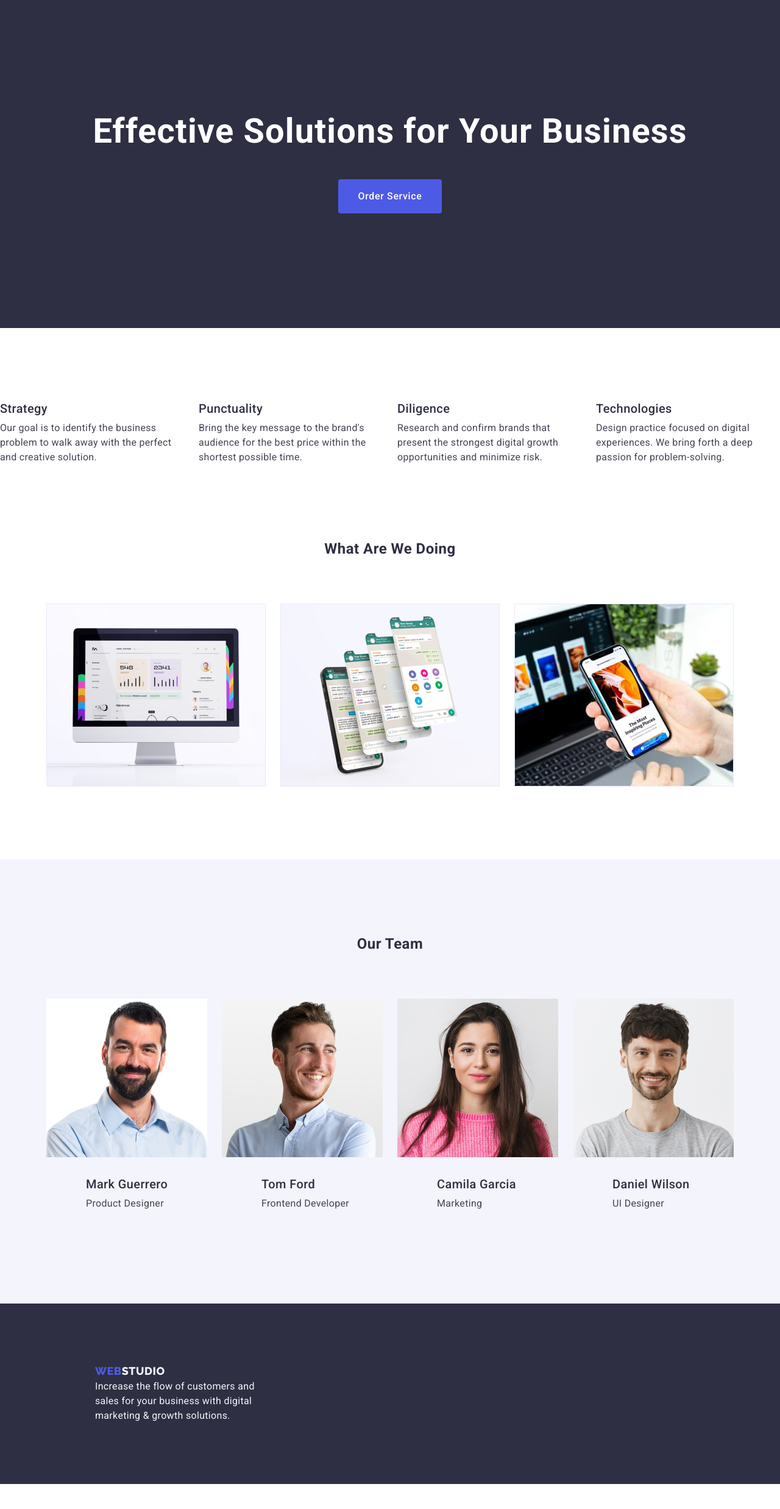
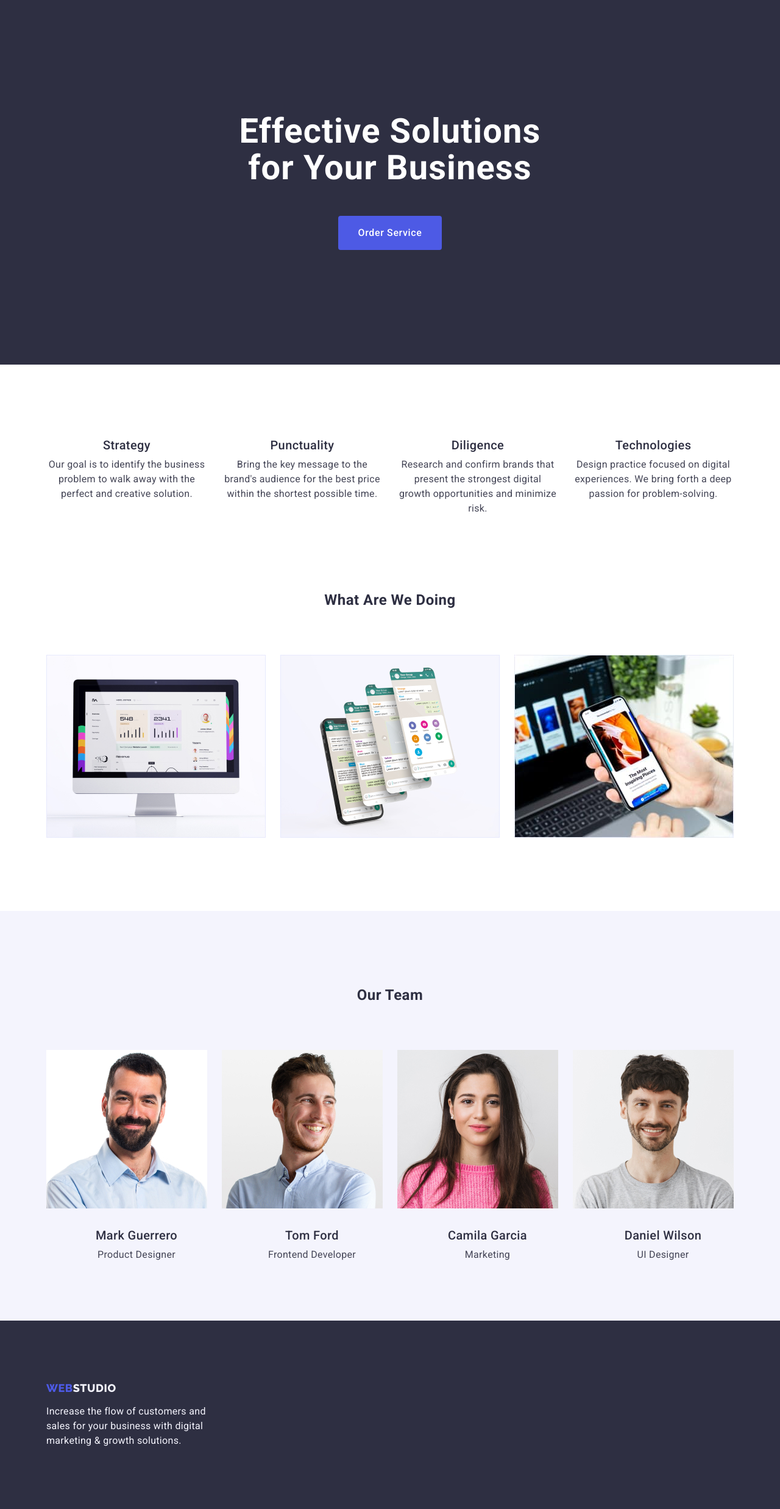
Before and after one commit to Oksanamarusich/goit-markup-hw-03, a plain HTML site: page index.html in a window 1280 px wide. Shown: the part 75-2550 px from the top of the page at 61% size. Before the commit the page ends 2509 px from the top, so only its background shows below. Drawn offline with nearby package versions, Linux system fonts and the light colour scheme.

Commit message:
mistakes-2

```diff
--- a/css/styles.css
+++ b/css/styles.css
@@ -183,7 +183,7 @@ flex-basis: calc ((100%-var(--indent)* (var(--items)-1))/ var(--items));
 */
 .header {
 
-  border-bottom:  1px solid var(--hero-background) ;
+border-bottom: 1px solid var(--border-buttoms);
 
 
 }
@@ -280,7 +280,7 @@ align-items: center;
 */
 
 .hero-title {
- max-width: 496px
+ max-width: 496px;
  margin-right: auto;
  margin-left: auto;
  margin-bottom: 48px;
@@ -319,12 +319,15 @@ align-items: center;
 
 .list-advantages {
   display: flex;
-  align-items: center;
-  gap: 24px;
+   gap: 24px;
+
+
+
+
 
 }
 .item-advantages {
-  width: calc((100% - 72px) / 4);
+ width: calc((100% - 72px) / 4);
 }
 
 
@@ -332,6 +335,7 @@ align-items: center;
 
  min-width: 264px;
   margin-bottom: 8px;
+  text-align: center;
 
   font-size: 20px;
   font-weight: 500;
@@ -341,7 +345,7 @@ align-items: center;
 }
 
 .text-style-body {
-
+text-align: center;
  min-width: 264px;
 
   font-size: 16px;
@@ -360,6 +364,9 @@ align-items: center;
   padding-bottom: 120px;
 }
 .container-doing {
+
+}
+.doing-list {
 
 }
 
@@ -391,8 +398,7 @@ margin-left: auto;
 }
 
 .card-text {
-padding: 0 49px;
-margin: 32px 16px;
+padding: 32px 16px;
 width: 232px;
 height: 56px;
 
@@ -402,6 +408,9 @@ height: 56px;
 --items: 4;
 justify-content: center;
 
+}
+.item-team {
+  border-radius: 0px 0px 4px 4px;
 }
 
 /**
@@ -433,10 +442,7 @@ justify-content: center;
 
 }
 .text-card-portfolio {
-  padding-top: 32px;
-  padding-bottom: 32px;
-  padding-left: 16px;
-  padding-right: auto;
+ padding: 32px 16px;
   border-top: none;
   border-right: 1px solid var(--border-buttoms);
   border-bottom: 1px solid var(--border-buttoms);
@@ -459,9 +465,11 @@ row-gap: 48px
 .section-footer {
   width: 100%;
   background-color: var(--hero-background);
-  padding-top: 100px;
-  padding-bottom: 100px;
-  padding-left: 156px;
+  padding: 100px 0;
+}
+.logo-footer {
+  display: inline-block;
+  margin-bottom: 16px;
 }
 
 
--- a/index.html
+++ b/index.html
@@ -9,9 +9,8 @@
     <link rel="preconnect" href="https://fonts.gstatic.com" crossorigin>
     <link href="https://fonts.googleapis.com/css2?family=Raleway:wght@800&family=Roboto:wght@400;500;700;900&display=swap"
         rel="stylesheet">
-    <link rel="stylesheet" href="https://cdnjs.cloudflare.com/ajax/libs/modern-normalize/1.1.0/modern-normalize.min.css"
-            integrity="sha512-wpPYUAdjBVSE4KJnH1VR1HeZfpl1ub8YT/NKx4PuQ5NmX2tKuGu6U/JRp5y+Y8XG2tV+wKQpNHVUX03MfMFn9Q=="
-            crossorigin="anonymous" referrerpolicy="no-referrer" />
+   <link rel="stylesheet" href="https://cdnjs.cloudflare.com/ajax/libs/modern-normalize/1.1.0/modern-normalize.min.css">
+
     <link rel="stylesheet" href="./css/styles.css">
 </head>
 
@@ -62,11 +61,11 @@
                     </section>
 
 
-                    <section class="section-advantages"
+                    <section class="section-advantages">
                         <div class="container">
                             <h2 class="secondary-title" hidden>Our advantages</h2>
-                            <ul class=" list-advantages list">
-                                <li class="item-advantages">
+                            <ul class="  list-advantages list">
+                                <li class=" item-advantages">
 
                                     <h3 class="third-title">Strategy</h3>
                                     <p class="text-style-body"> Our goal is to identify the business
@@ -94,6 +93,9 @@
                                 </li>
                             </ul>
                         </div>
+
+
+
                     </section>
 
 
@@ -103,14 +105,14 @@
                     <section class="section-doing">
                         <div class="container">
                             <h2 class="secondary-title ">What are we doing</h2>
-                            <ul class=" card-set section-doing-list list">
-                                <li class="card-set-item section-work-item">
+                            <ul class=" card-set doing-list list">
+                                <li class="card-set-item ">
                                     <img class="img" src="./images/img1.jpg" alt="photo " width="360">
                                 </li>
-                                <li class="card-set-item">
+                                <li class="card-set-item ">
                                     <img class="img" src="./images/img2.jpg" alt="image smartphone" width="360">
                                 </li>
-                                <li class="card-set-item">
+                                <li class="card-set-item ">
                                     <img class="img" src="./images/img3.jpg" alt="image" width="360">
                                 </li>
                             </ul>
@@ -123,7 +125,7 @@
                             <h2 class="secondary-title">Our Team</h2>
                             <ul class="card-set team-list list">
 
-                                <li class="card-set-item">
+                                <li class="card-set-item  item-team">
 
                                     <img class="" src="./images/img.jpg" alt="portret Mark" width="264">
                                     <div class="card-text">
@@ -134,7 +136,7 @@
 
 
                                 </li>
-                                <li class="card-set-item">
+                                <li class="card-set-item item-team">
 
                                     <img class="" src="./images/img(1).jpg" alt="portret Tom" width="264">
                                     <div class="card-text">
@@ -144,7 +146,7 @@
 
 
                                 </li>
-                                <li class="card-set-item">
+                                <li class="card-set-item item-team">
 
                                     <img class="" src="./images/img(2).jpg" alt="portret Camila" width="264">
                                     <div class="card-text">
@@ -154,7 +156,7 @@
 
 
                                 </li>
-                                <li class="card-set-item">
+                                <li class="card-set-item item-team">
 
                                     <img class="" src="./images/img(3).jpg" alt="portret Daniel" width="264">
                                     <div class="card-text">
@@ -172,8 +174,8 @@
            </main>
 
             <footer class="section-footer">
-                 <div>
-                    <a class="logo link">Web<span class="logo-span-light">Studio</span></a>
+                 <div class="container">
+                    <a class=" logo-footer logo link">Web<span class="logo-span-light">Studio</span></a>
                     <p class="light-text-body">Increase the flow of customers and sales for your business with digital marketing
                         &
                         growth solutions.
--- a/portfolio.html
+++ b/portfolio.html
@@ -9,18 +9,16 @@
     <link rel="preconnect" href="https://fonts.gstatic.com" crossorigin>
     <link href="https://fonts.googleapis.com/css2?family=Raleway:wght@800&family=Roboto:wght@400;500;700;900&display=swap"
         rel="stylesheet">
-    <link rel="stylesheet" href="https://cdnjs.cloudflare.com/ajax/libs/modern-normalize/1.1.0/modern-normalize.min.css"
-            integrity="sha512-wpPYUAdjBVSE4KJnH1VR1HeZfpl1ub8YT/NKx4PuQ5NmX2tKuGu6U/JRp5y+Y8XG2tV+wKQpNHVUX03MfMFn9Q=="
-            crossorigin="anonymous" referrerpolicy="no-referrer" />
+    <link rel="stylesheet" href="https://cdnjs.cloudflare.com/ajax/libs/modern-normalize/1.1.0/modern-normalize.min.css">
     <link rel="stylesheet" href="./css/styles.css">
 </head>
 
         <body>
-            <header class="header"  >
+        <header class="header">
             <div class=" header-container container">
+
+                <nav class="menu-nav">
                     <a class="logo link">Web<span class="logo-span">Studio</span></a>
-                    <nav class="menu-nav">
-
                     <ul class="list list-header">
                         <li>
                             <a class="text-header link" href="./index.html">Studio</a>
@@ -44,6 +42,9 @@
                     </ul>
                 </address>
             </div>
+
+
+
 
         </header>
             <main>
@@ -166,11 +167,14 @@
             </main>
 
                 <footer class="section-footer">
-
-                        <a class="logo link">Web<span class="logo-span-light">Studio</span></a>
+                    <div class="container">
+                        <a class=" logo-footer logo link">Web<span class="logo-span-light">Studio</span></a>
                         <p class="light-text-body">Increase the flow of customers and sales for your business with digital marketing
                             &
-                        growth solutions.</p>
+                            growth solutions.
+                        </p>
+                    </div>
+
 
 
                 </footer>
```
Lines whose indentation alone changed are shown as unchanged.
